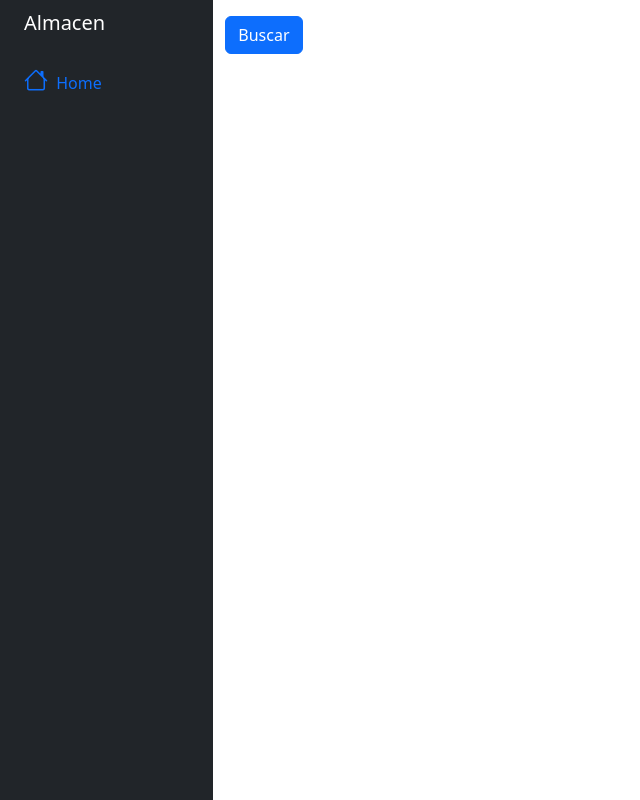
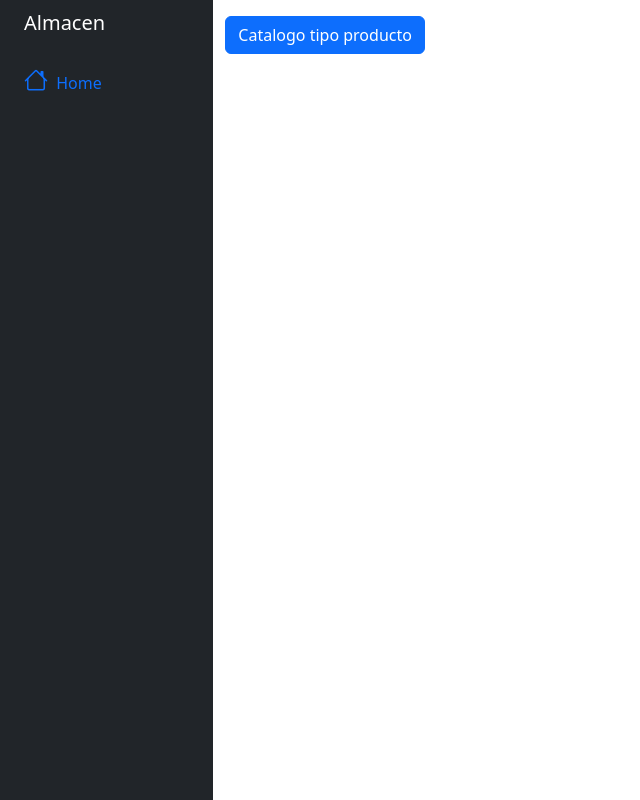
Before and after one commit to iscRoss/crud_inventario, a Django app: page / in a window 1280 px wide. Shown: the whole page, without its empty margins (0-640 px from the left). Run offline with Django 4.2, Linux system fonts and the light colour scheme; some libraries are stand-ins or nearby versions.

Commit message:
correción

```diff
--- a/templates/index.html
+++ b/templates/index.html
@@ -4,6 +4,8 @@
 
 {%endblock title%}
 {%block Contenido%}
-<button class="btn btn-primary">Buscar</button>
 
+<a href= "inventario/api-index-list" >
+<button class="btn btn-primary">Catalogo tipo producto</button>
+</a>
 {%endblock Contenido%}
--- a/templates/inventario/catg_tipoproducto_list.html
+++ b/templates/inventario/catg_tipoproducto_list.html
@@ -10,6 +10,9 @@ URLS de servicios get: <br>http://127.0.0.1:8000/inventario/api-list <br>
  http://127.0.0.1:8000/inventario/def-list <br>
 </h5>
 <br>
+<a href= "tipo-producto-form" >
+    <button class="btn btn-primary">Formulario tipo producto</button>
+    </a>
 <ul>
     {% for qs in queryset %}
     <li>{{ qs.pk_tipo_producto }} - {{ qs.tipo_producto }}</li>
```
